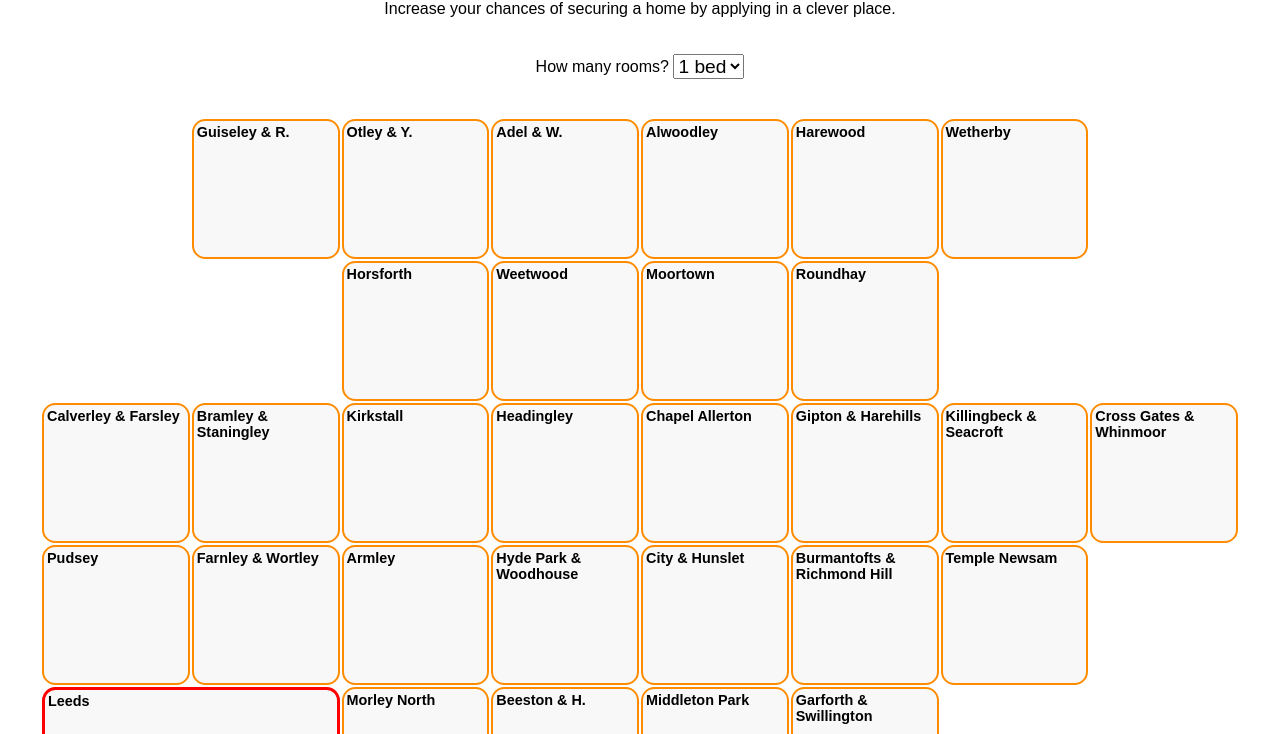
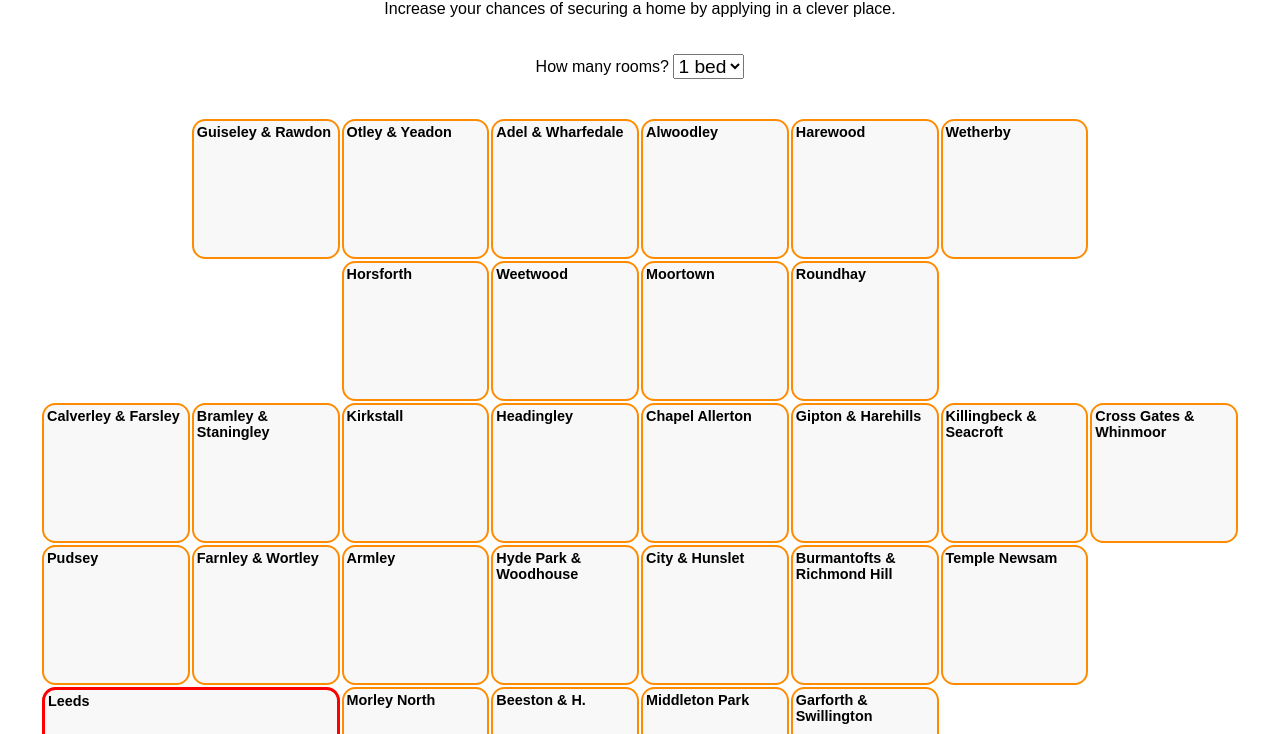
Before and after one commit to thomasforth/leedssimplifiedwardmap, a plain HTML site: page index.html in a window 1280 px wide. Shown: the part 66-800 px from the top of the page. Drawn offline with Linux system fonts and the light colour scheme.

Commit message:
Update index.html

```diff
--- a/index.html
+++ b/index.html
@@ -69,15 +69,15 @@
         <TR>
             <TD CLASS="BLANK"></TD>
             <TD ID=GUISELEY_AND_RAWDON>
-                <h1>Guiseley & R.</h1>
+                <h1>Guiseley & Rawdon</h1>
                 <p></p>
             </TD>
             <TD ID=OTLEY_AND_YEADON>
-                <h1>Otley & Y.</h1>
+                <h1>Otley & Yeadon</h1>
                 <p></p>
             </TD>
             <TD ID=ADEL_AND_WHARFEDALE>
-                <h1>Adel & W.</h1>
+                <h1>Adel & Wharfedale</h1>
                 <p></p>
             </TD>
             <TD ID=ALWOODLEY>
```
